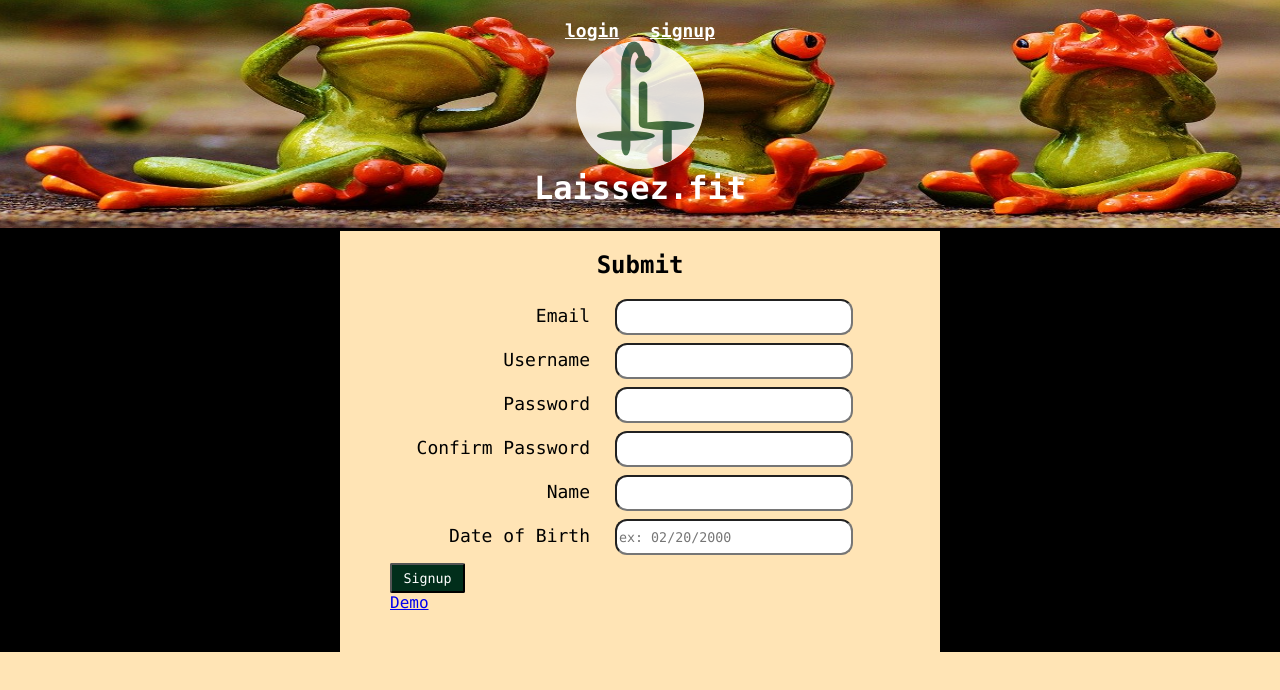
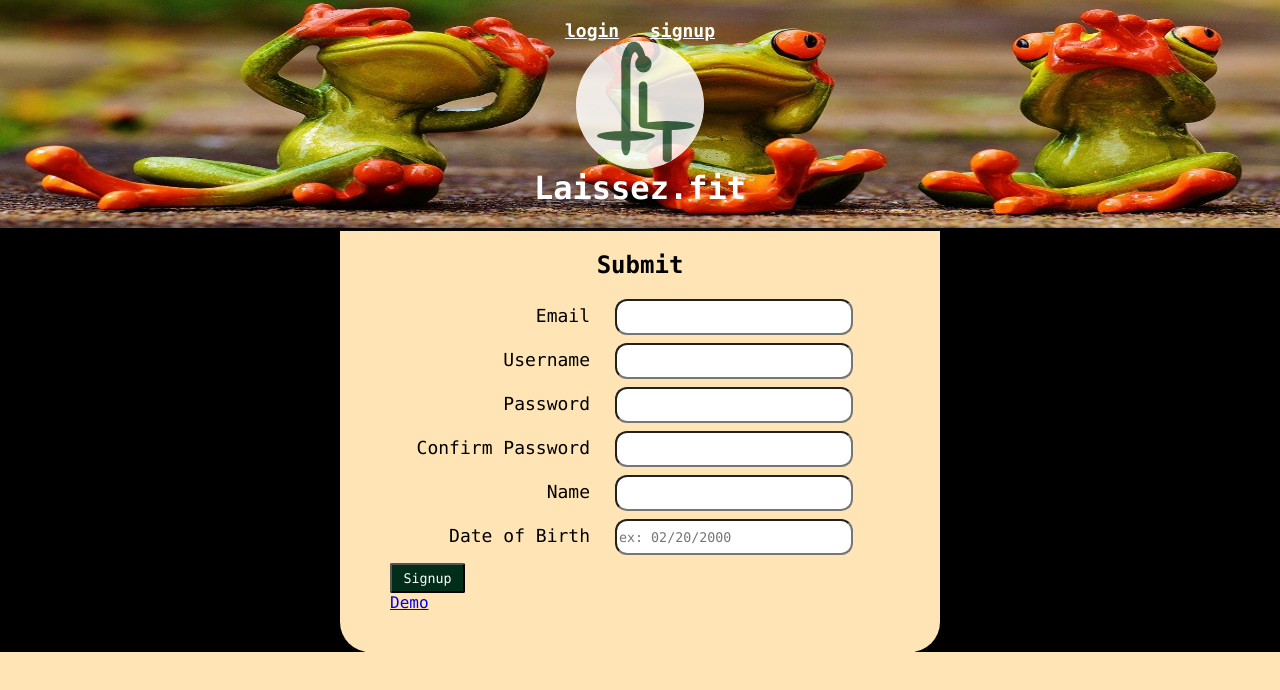
Before and after one commit to StephenDodd1/laissez-fit--client, a React (Create React App) app: page /Signup in a window 1280 px wide. Shown: the top 690 px of the page. Built offline with nearby package versions, Linux system fonts and the light colour scheme; no server answers.

Commit message:
update to css

```diff
--- a/src/index.css
+++ b/src/index.css
@@ -90,7 +90,10 @@ h1 {
   align-items: center;
   justify-content: center;
   width: 600px;
-  margin: auto
+  margin: auto;
+  border-bottom-left-radius: 30px;
+  border-bottom-right-radius: 30px;
+
 }
 p {
   margin: 30px;
```
